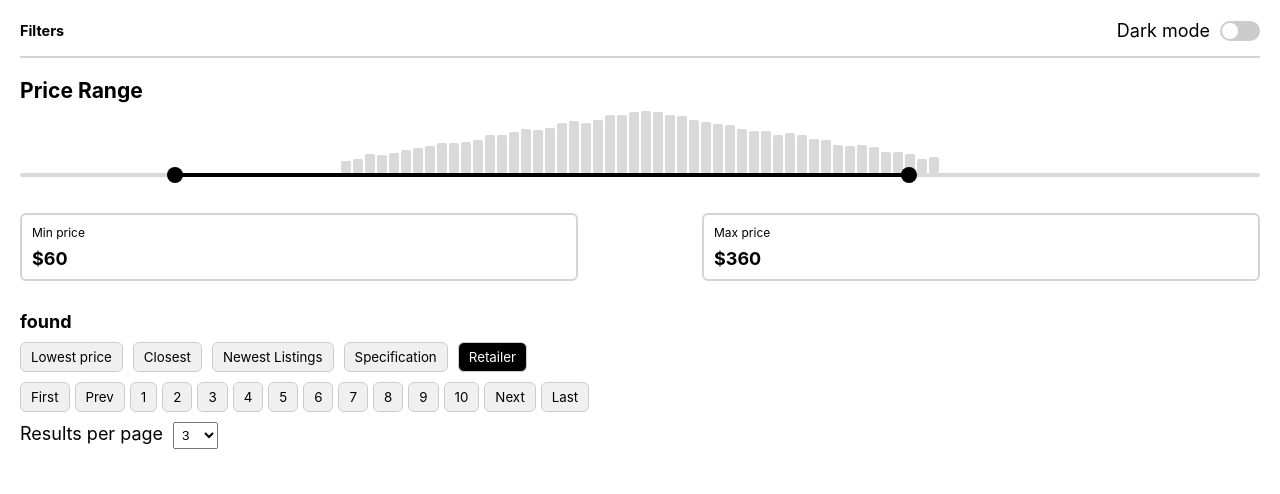
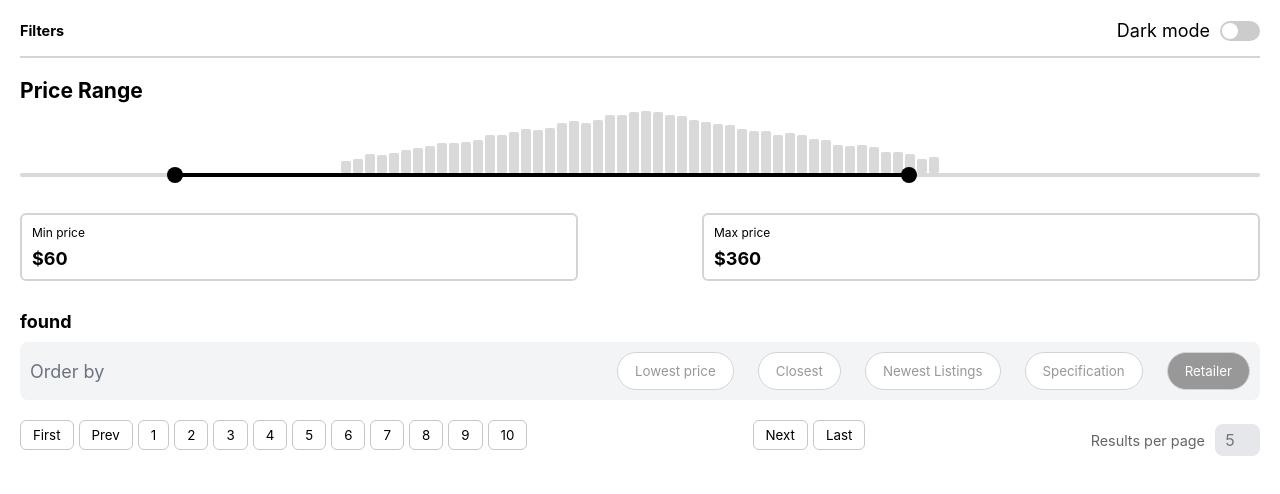
Before and after one commit to milunchik/task, a React app: page / in a window 1280 px wide. Shown: the top 494 px of the page. Built offline with nearby package versions, Linux system fonts and the light colour scheme; the HTML template or start-up script is replaced by a standard one.

Commit message:
chore: small changes in filters styles

```diff
--- a/src/components/Filters/Filters.styled.ts
+++ b/src/components/Filters/Filters.styled.ts
@@ -222,26 +222,65 @@ export const ResultSection = styled.div`
   margin-top: 30px;
 `;
 
-export const BikeCount = styled.h4``;
+export const Result = styled.h4``;
+
+export const FilterText = styled.p`
+  color: ${({ theme }) => theme.colors.text_color};
+  font-size: ${({ theme }) => theme.font_size.base};
+  font-weight: ${({ theme }) => theme.font_weight.regular};
+`;
 
 export const ButtonGroup = styled.div`
   display: flex;
   flex-wrap: wrap;
+  color: ${({ theme }) => theme.colors.text_color};
+  font-size: ${({ theme }) => theme.font_size.base};
+  font-weight: ${({ theme }) => theme.font_weight.regular};
+  align-items: center;
+  text-align: center;
+  justify-content: space-between;
   gap: 10px;
   margin: 10px 0;
+  background-color: ${({ theme }) => theme.colors.product_bg};
+  border: none;
+  border-radius: 8px;
+  padding: 10px;
+`;
+
+export const FiltersGroup = styled.div`
+  display: flex;
+  flex-direction: row;
+  justify-content: space-between;
+  gap: 24px;
 `;
 
 export const Button = styled.button<ButtonProps>`
-  padding: 6px 10px;
-  border-radius: 6px;
-  border: 1px solid #ccc;
-  background: ${({ active }) => (active ? '#000' : '#f0f0f0')};
-  color: ${({ active }) => (active ? '#fff' : '#000')};
+  padding: 10px 17px;
+  border-radius: 100px;
+  border: none;
+  border: 1px solid ${({ theme }) => theme.colors.border};
+  background: ${({ active }) => (active ? '#989898' : '#FFFFFF')};
+  color: ${({ active }) => (active ? '#FFFFFF' : '#989898')};
   cursor: pointer;
 
   &:hover {
     opacity: 0.9;
   }
+`;
+
+export const PaginationBtn = styled.button<ButtonProps>`
+  border: 1px solid ${({ theme }) => theme.colors.pagination};
+  background: ${({ active }) => (active ? '#E5E7EB' : '#FFFFFF')};
+  border-radius: 6px;
+  text-align: center;
+  padding: 6px 12px;
+`;
+
+export const PaginationContainer = styled.div`
+  display: flex;
+  justify-content: space-between;
+  align-items: center;
+  gap: 5px;
 `;
 
 export const Pagination = styled.div`
@@ -253,9 +292,22 @@ export const Pagination = styled.div`
 
 export const ResultsPerPage = styled.div`
   margin-top: 10px;
+  color: ${({ theme }) => theme.colors.filter_btn};
+  font-size: ${({ theme }) => theme.font_size.sm};
+  font-weight: ${({ theme }) => theme.font_weight.regular};
+  line-height: ${({ theme }) => theme.line_height.base};
+`;
 
-  select {
-    margin-left: 10px;
-    padding: 4px;
-  }
+export const ItemNumber = styled.input.attrs({ type: 'number' })`
+  margin-left: 10px;
+  width: 100%;
+  max-width: 45px;
+  text-align: center;
+  padding: 6px 8px;
+  border: none;
+  border-radius: 8px;
+  background-color: ${({ theme }) => theme.colors.pagination_hover};
+  color: ${({ theme }) => theme.colors.primary};
+  font-size: 16px;
+  outline: none;
 `;
--- a/src/components/Filters/Filters.tsx
+++ b/src/components/Filters/Filters.tsx
@@ -89,34 +89,39 @@ export const Filters: React.FC = () => {
       </S.Section>
 
       <S.ResultSection>
-        <S.BikeCount>found</S.BikeCount>
+        <S.Result>found</S.Result>
 
         <S.ButtonGroup>
+          <S.FilterText>Order by</S.FilterText>
+
+          <S.FiltersGroup>
             <S.Button>Lowest price</S.Button>
             <S.Button>Closest</S.Button>
             <S.Button>Newest Listings</S.Button>
             <S.Button>Specification</S.Button>
             <S.Button active>Retailer</S.Button>
+          </S.FiltersGroup>
         </S.ButtonGroup>
 
+        <S.PaginationContainer>
           <S.Pagination>
-          <S.Button>First</S.Button>
-          <S.Button>Prev</S.Button>
+            <S.PaginationBtn>First</S.PaginationBtn>
+            <S.PaginationBtn>Prev</S.PaginationBtn>
             {[...Array(10)].map((_, i) => (
-            <S.Button key={i}>{i + 1}</S.Button>
+              <S.PaginationBtn key={i}>{i + 1}</S.PaginationBtn>
             ))}
-          <S.Button>Next</S.Button>
-          <S.Button>Last</S.Button>
+          </S.Pagination>
+
+          <S.Pagination>
+            <S.PaginationBtn>Next</S.PaginationBtn>
+            <S.PaginationBtn>Last</S.PaginationBtn>
           </S.Pagination>
 
           <S.ResultsPerPage>
             Results per page
-          <select>
-            <option>3</option>
-            <option>5</option>
-            <option>10</option>
-          </select>
+            <S.ItemNumber type="number" name="number" id="number" placeholder="5"></S.ItemNumber>
           </S.ResultsPerPage>
+        </S.PaginationContainer>
       </S.ResultSection>
     </S.Container>
   );
--- a/src/styles/theme.ts
+++ b/src/styles/theme.ts
@@ -2,10 +2,13 @@ export const theme = {
   colors: {
     dark: '#000000',
     light: '#FFFFFF',
+    primary: '#6B7280',
+    second: '#989898',
     product_bg: '#F3F4F6',
     border: '#D1D5DB',
     text_color: '#6B7280',
-    pagination_bg: '#E5E7EB',
+    pagination: '#C7C7C7',
+    pagination_hover: '#E5E7EB',
     filter_btn: '#656565',
     histogram_color: '#D9D9D9',
   },
```
Lines whose indentation alone changed are shown as unchanged.
